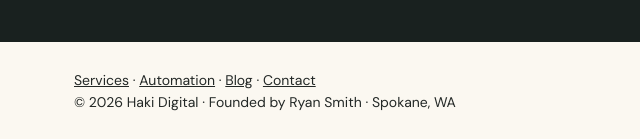
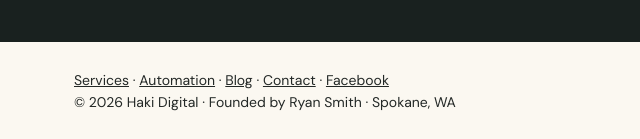
Before and after one commit to ryandigitalservicespokane/ryandigitalservicespokane.github.io, a plain HTML site: page website/index.html in a window 1280 px wide. Shown: the part 10700-10839 px from the top of the page, 0-640 px from the left. Drawn offline with nearby package versions, Linux system fonts and the light colour scheme.

Commit message:
Update index.html

```diff
--- a/website/index.html
+++ b/website/index.html
@@ -744,7 +744,7 @@ h1,h2,h3,.brand,.proof b,.price b,.calc .big,.pcard b,.card h2,.steps div::befor
 </section>
 </main>
 
-<footer><div class="wrap"><a href="#services">Services</a> · <a href="#automation">Automation</a> · <a href="blog/">Blog</a> · <a href="#contact">Contact</a><br>© <span id="yr"></span> Haki Digital · Founded by Ryan Smith · Spokane, WA</div></footer>
+<footer><div class="wrap"><a href="#services">Services</a> · <a href="#automation">Automation</a> · <a href="blog/">Blog</a> · <a href="#contact">Contact</a> · <a href="https://www.facebook.com/profile.php?id=61596415272432" target="_blank" rel="noopener">Facebook</a><br>© <span id="yr"></span> Haki Digital · Founded by Ryan Smith · Spokane, WA</div></footer>
 
 <dialog id="lb" aria-label="Enlarged work sample">
   <button class="close" id="lbclose">Close</button>
```
